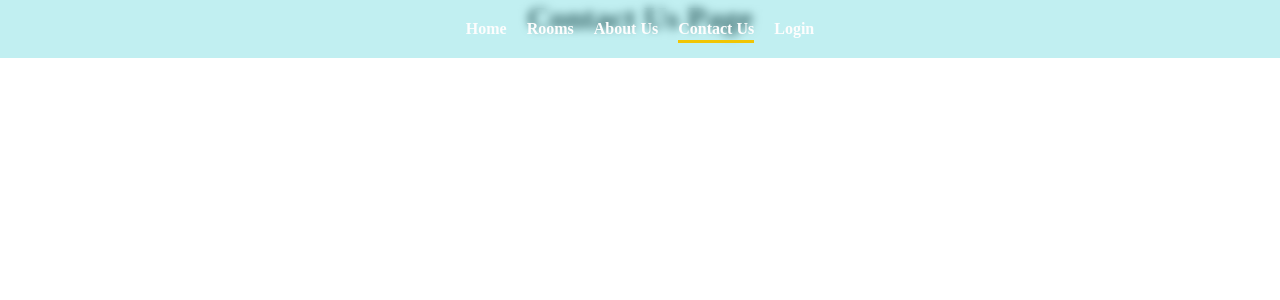
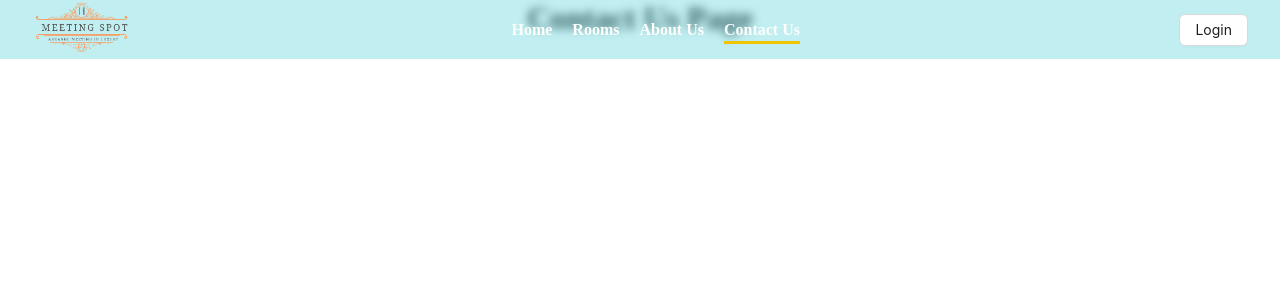
Before and after one commit to nurullah91/meeting-spot-frontend, a React (Vite) app: page /contact-us in a window 1280 px wide. Shown: the top 300 px of the page. Built offline with nearby package versions, Linux system fonts and the light colour scheme; no server answers.

Commit message:
navbar dropdown and logo added

```diff
--- a/src/components/layout/DashboardLayout.tsx
+++ b/src/components/layout/DashboardLayout.tsx
@@ -1,10 +1,77 @@
+import { Layout, Menu } from "antd";
 import React from "react";
+import type { MenuProps } from "antd";
+import { NavLink, Outlet } from "react-router-dom";
+import Navbar from "../ui/Navbar";
+import { RiHomeGearFill } from "react-icons/ri";
+import { BsPersonWorkspace } from "react-icons/bs";
+import { FaUserShield } from "react-icons/fa";
+import { FaUsersGear } from "react-icons/fa6";
+type MenuItem = Required<MenuProps>["items"][number];
+
+const { Content, Footer, Sider } = Layout;
 
 const DashboardLayout: React.FC = () => {
+  const items: MenuItem[] = [
+    {
+      key: "roomManagement",
+      icon: <RiHomeGearFill />,
+      label: (
+        <NavLink to={"/dashboard/room-management"}>Room Management</NavLink>
+      ),
+    },
+    {
+      key: "slotsManagement",
+      icon: <BsPersonWorkspace />,
+      label: (
+        <NavLink to={"/dashboard/slots-management"}>Slots Management</NavLink>
+      ),
+    },
+    {
+      key: "bookingManagement",
+      icon: <FaUserShield />,
+      label: (
+        <NavLink to={"/dashboard/booking-management"}>
+          Booking Management
+        </NavLink>
+      ),
+    },
+    {
+      key: "userManagement",
+      icon: <FaUsersGear />,
+      label: (
+        <NavLink to={"/dashboard/user-management"}>User Management</NavLink>
+      ),
+    },
+  ];
+
   return (
-    <div>
-      <h1>Dashboard layout</h1>
-    </div>
+    <Layout>
+      <div>
+        <Navbar />
+      </div>
+      <Content style={{ minHeight: "100vh", width: "100%" }}>
+        <Layout style={{ padding: "24px 0" }}>
+          <Sider
+            breakpoint="lg"
+            style={{
+              position: "fixed",
+              top: "60px",
+              left: 0,
+            }}
+            width={200}
+          >
+            <Menu mode="inline" style={{ minHeight: "100vh" }} items={items} />
+          </Sider>
+          <Content className="dashboard-content">
+            <Outlet />
+          </Content>
+        </Layout>
+      </Content>
+      <Footer style={{ textAlign: "center" }}>
+        Ant Design ©{new Date().getFullYear()} Created by Ant UED
+      </Footer>
+    </Layout>
   );
 };
 
--- a/src/components/ui/Navbar.tsx
+++ b/src/components/ui/Navbar.tsx
@@ -1,6 +1,11 @@
 import React from "react";
-
-import { NavLink } from "react-router-dom";
+import logo from "../../assets/images/crop-logo.png";
+import { Link, NavLink } from "react-router-dom";
+import { useAppSelector } from "../../redux/hooks";
+import { useCurrentUser } from "../../redux/features/auth/authSlice";
+import { Button, Dropdown, MenuProps } from "antd";
+import { FaUserCircle } from "react-icons/fa";
+import { toast } from "sonner";
 
 type TMenuItem = {
   label: string;
@@ -24,15 +29,57 @@ const menuItems: TMenuItem[] = [
     label: "Contact Us",
     path: "/contact-us",
   },
+];
+
+const Navbar: React.FC = () => {
+  const loggedInUser = useAppSelector(useCurrentUser);
+  const user = {
+    role: "user",
+  };
+
+  const handleLogout = () => {
+    console.log("userLogged out");
+    toast.success("Log out successful");
+  };
+  const adminItems: MenuProps["items"] = [
     {
-    label: "Login",
-    path: "/login",
+      key: "dashboard",
+      label: "Dashboard",
+    },
+    {
+      key: "logout",
+      label: (
+        <Button onClick={handleLogout} block>
+          Logout
+        </Button>
+      ),
+    },
+  ];
+  const userItems: MenuProps["items"] = [
+    {
+      key: "myBookings",
+      label: "My Bookings",
+    },
+    {
+      key: "logout",
+      label: (
+        <Button onClick={handleLogout} block>
+          Logout
+        </Button>
+      ),
     },
   ];
 
-const Navbar: React.FC = () => {
+  const items: MenuProps["items"] =
+    user.role === "admin" ? adminItems : userItems;
   return (
     <div className="navbar">
+      <div className="navContent">
+        <div>
+          <Link to={"/"}>
+            <img style={{ width: "100px" }} src={logo} alt="logo" />
+          </Link>
+        </div>
         <div
           className="nav-link-container"
           style={{
@@ -57,6 +104,22 @@ const Navbar: React.FC = () => {
             </div>
           ))}
         </div>
+        <div>
+          {loggedInUser?.role ? (
+            <div>
+              <Dropdown menu={{ items }} trigger={["click"]}>
+                <FaUserCircle style={{ fontSize: "30px" }} />
+              </Dropdown>
+            </div>
+          ) : (
+            <div>
+              <Link to={"/login"}>
+                <Button>Login</Button>
+              </Link>
+            </div>
+          )}
+        </div>
+      </div>
     </div>
   );
 };
--- /dev/null
+++ b/src/pages/Admin/UserManagement.tsx
@@ -0,0 +1,11 @@
+import React from "react";
+
+const UserManagement: React.FC = () => {
+  return (
+    <div>
+      <h1 style={{ textAlign: "center" }}>User Page</h1>
+    </div>
+  );
+};
+
+export default UserManagement;
--- /dev/null
+++ b/src/pages/Admin/WelcomeAdmin.tsx
@@ -0,0 +1,11 @@
+import React from "react";
+
+const WelcomeAdmin: React.FC = () => {
+  return (
+    <div>
+      <h1 style={{ textAlign: "center" }}>Welcome admin</h1>
+    </div>
+  );
+};
+
+export default WelcomeAdmin;
--- a/src/routes/router.tsx
+++ b/src/routes/router.tsx
@@ -8,6 +8,12 @@ import AboutUs from "../pages/AboutUs";
 import ContactUs from "../pages/ContactUs";
 import Login from "../pages/Login";
 import SignUp from "../pages/Signup";
+import DashboardLayout from "../components/layout/DashboardLayout";
+import WelcomeAdmin from "../pages/Admin/WelcomeAdmin";
+import RoomManagement from "../pages/Admin/RoomManagement";
+import SlotsManagement from "../pages/Admin/SlotsManagement";
+import BookingManagement from "../pages/Admin/BookingManagement";
+import UserManagement from "../pages/Admin/UserManagement";
 
 const router = createBrowserRouter([
   {
@@ -38,6 +44,33 @@ const router = createBrowserRouter([
     ],
   },
   {
+    path: "dashboard",
+    element: <DashboardLayout />,
+    errorElement: <Error />,
+    children: [
+      {
+        path: "/dashboard",
+        element: <WelcomeAdmin />,
+      },
+      {
+        path: "room-management",
+        element: <RoomManagement />,
+      },
+      {
+        path: "slots-management",
+        element: <SlotsManagement />,
+      },
+      {
+        path: "booking-management",
+        element: <BookingManagement />,
+      },
+      {
+        path: "user-management",
+        element: <UserManagement />,
+      },
+    ],
+  },
+  {
     path: "login",
     element: <Login />,
   },
--- a/src/styles/style.css
+++ b/src/styles/style.css
@@ -1,6 +1,5 @@
 /* Nav bar related styles */
 .navbar {
-  padding: 20px 0;
   position: fixed;
   top: 0;
   left: 0;
@@ -8,6 +7,13 @@
   width: 100%;
   backdrop-filter: blur(5px);
   background-color: #75dce072;
+}
+.navContent {
+  width: 95%;
+  margin: 0 auto;
+  display: flex;
+  justify-content: space-between;
+  align-items: center;
 }
 .nav-link-container {
   flex-direction: column;
@@ -100,9 +106,24 @@
   }
 }
 
+.dashboard-content {
+  padding: 0 24px;
+  min-height: 100hv;
+  margin-top: 60px;
+  margin-left: 80px;
+  background-color: #00ffff;
+}
+
 /* Tablet responsive breakpoints */
 @media only screen and (min-width: 768px) {
   .nav-link-container {
     flex-direction: row;
   }
 }
+
+/* Large screen breakpoint */
+@media only screen and (min-width: 992px) {
+  .dashboard-content {
+    margin-left: 200px;
+  }
+}
```
Also changed, not shown: src/assets/images/crop-logo.png (added). Lines whose indentation alone changed are shown as unchanged.
